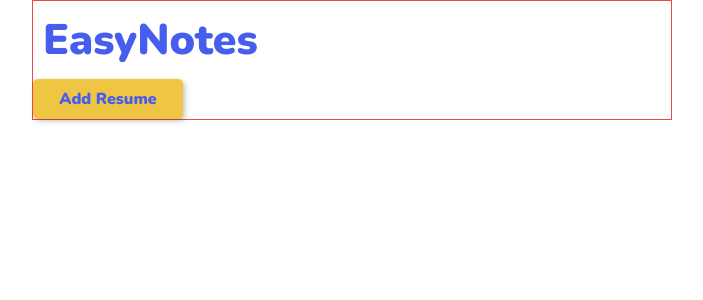
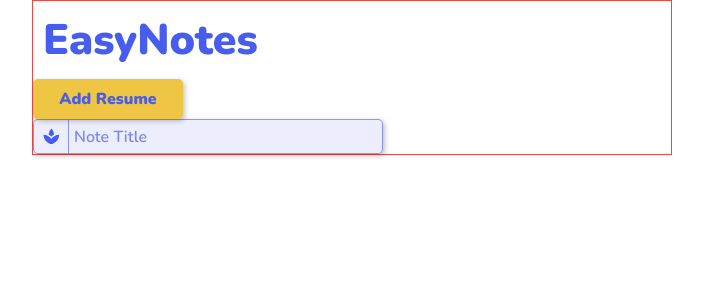
Before and after one commit to Geaglts/EasyNotes, a React app: page / in a window 1280 px wide. Shown: the top 300 px of the page, without its empty margins (288-991 px from the left). Built offline with nearby package versions, Linux system fonts and the light colour scheme.

Commit message:
Componente input

```diff
--- a/package.json
+++ b/package.json
@@ -13,6 +13,7 @@
   "dependencies": {
     "react": "^17.0.2",
     "react-dom": "^17.0.2",
+    "react-icons": "^4.2.0",
     "typescript": "^4.4.2"
   },
   "devDependencies": {
--- a/src/components/Input.tsx
+++ b/src/components/Input.tsx
@@ -1,5 +1,20 @@
-function Input() {
-  return <div></div>;
+import { InputHTMLAttributes } from 'react';
+import { MdSentimentVeryDissatisfied } from 'react-icons/md';
+
+import '../styles/Components/Input.scss';
+
+interface InputProps extends InputHTMLAttributes<HTMLInputElement> {
+  Icon?: JSX.Element;
+}
+
+function Input(props: InputProps) {
+  const { Icon, ...rest } = props;
+  return (
+    <div className="Input">
+      <div className="Input__Icon">{Icon || <MdSentimentVeryDissatisfied />}</div>
+      <input className="Input__Input" {...rest}></input>
+    </div>
+  );
 }
 
 export default Input;
--- a/src/containers/Form.tsx
+++ b/src/containers/Form.tsx
@@ -1,9 +1,13 @@
+import { MdSpa } from 'react-icons/md';
+
 import Button from '../components/Button';
+import Input from '../components/Input';
 
 function Form() {
   return (
     <div>
       <Button label="Add Resume" />
+      <Input Icon={<MdSpa />} placeholder="Note Title" />
     </div>
   );
 }
--- a/src/styles/Components/Button.scss
+++ b/src/styles/Components/Button.scss
@@ -8,8 +8,8 @@
   background: $secondary;
   color: $primary;
   border: none;
-  border-radius: 5px;
-  box-shadow: 2px 2px 5px rgba($dark, 0.25);
+  border-radius: $radius;
+  box-shadow: $shadow;
   transition: transform 450ms linear;
 
   &:hover {
--- /dev/null
+++ b/src/styles/Components/Input.scss
@@ -0,0 +1,41 @@
+@import '../global';
+
+$border: 1px solid rgba($primary, 0.6);
+
+.Input {
+  display: flex;
+  height: 35px;
+  width: 350px;
+  background-color: rgba($primary, 0.1);
+  border: $border;
+  border-radius: $radius;
+  box-shadow: $shadow;
+
+  &__Icon {
+    width: 35px;
+    display: flex;
+    justify-content: center;
+    align-items: center;
+    border-right: $border;
+
+    svg {
+      color: rebeccapurple;
+      font-size: 14pt;
+      color: $primary;
+    }
+  }
+
+  &__Input {
+    width: calc(100% - 35px);
+    border: none;
+    padding-left: 5px;
+    font-weight: 600;
+    font-size: 12pt;
+    background-color: transparent;
+    color: $primary;
+
+    &::placeholder {
+      color: $placeholder-color;
+    }
+  }
+}
--- a/src/styles/global.scss
+++ b/src/styles/global.scss
@@ -3,3 +3,7 @@ $secondary: #eec643;
 $warning: #ed4747;
 $dark: #141414;
 $gray: #c7c7c7;
+
+$shadow: 2px 2px 5px rgba($dark, 0.25);
+$radius: 5px;
+$placeholder-color: rgba($primary, 0.7);
--- a/src/styles/index.scss
+++ b/src/styles/index.scss
@@ -3,4 +3,5 @@
   padding: 0;
   box-sizing: border-box;
   font-family: 'Nunito', sans-serif;
+  outline: none;
 }
```
Also changed, not shown: 1 other file (tests, documents, lock files or other folders).
